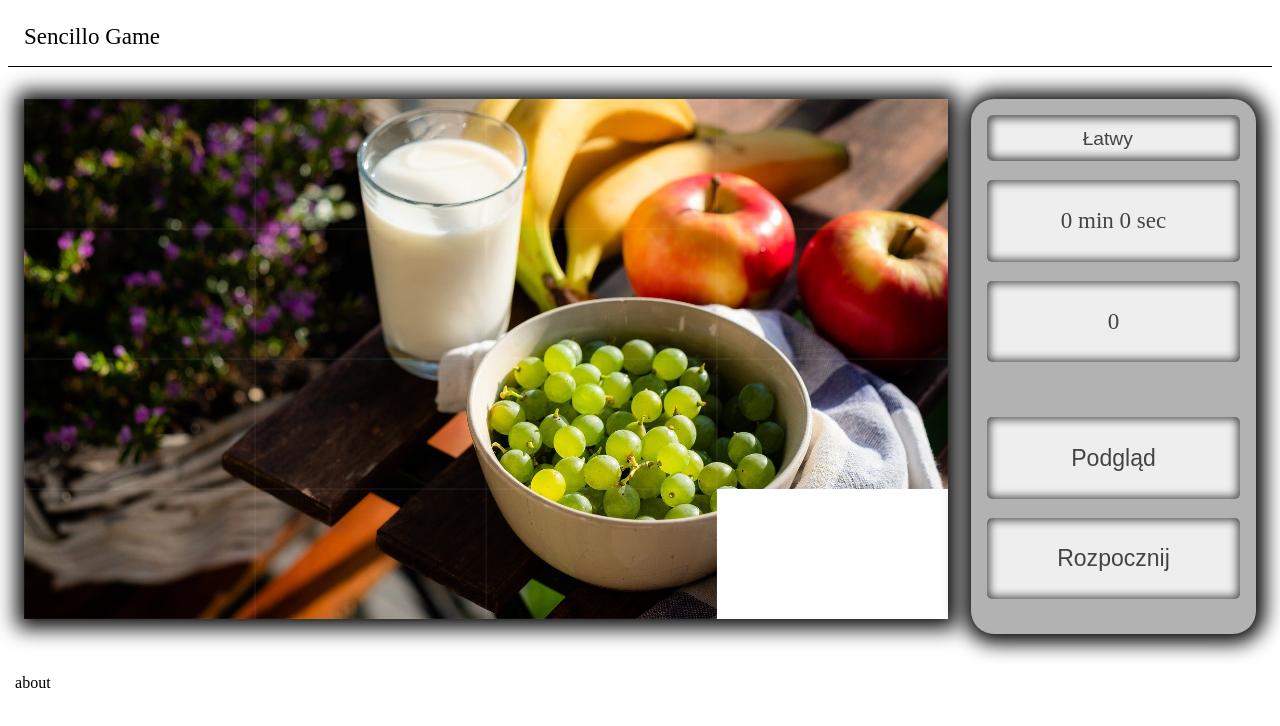
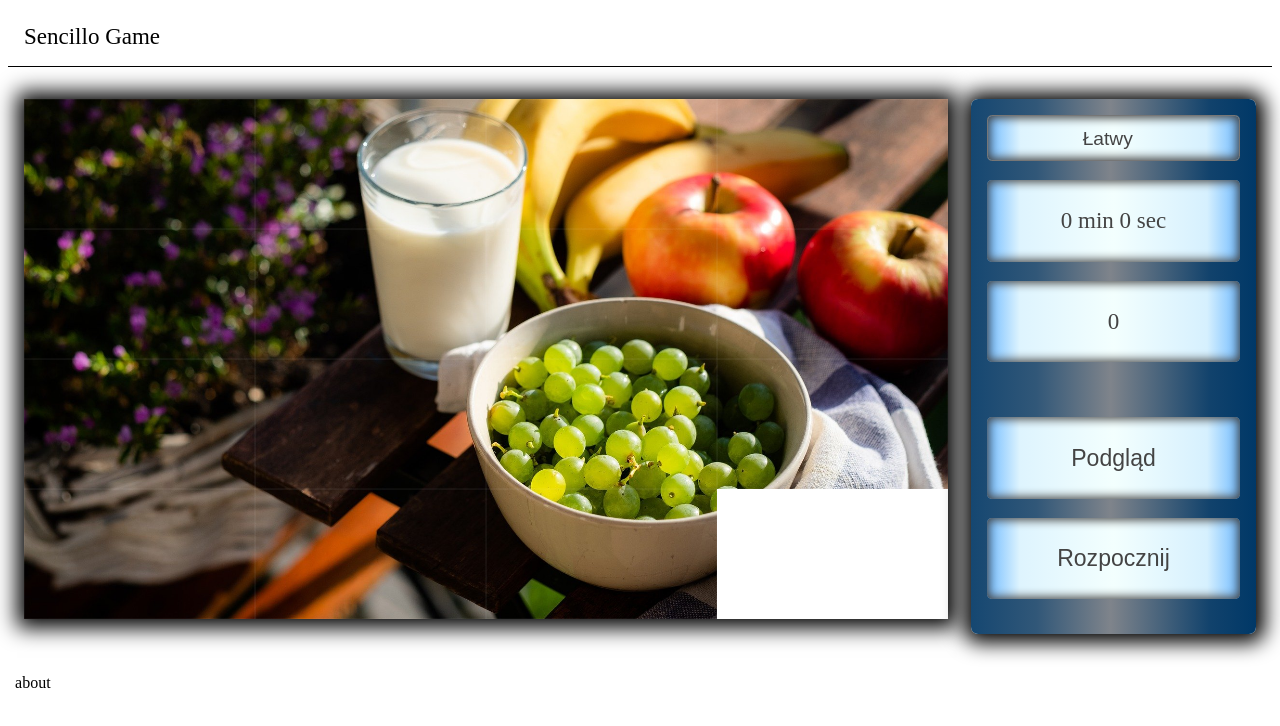
Before and after one commit to d38u6/sencillo, a website with bundled scripts: page src/index.html in a window 1280 px wide. Built offline with nearby package versions, Linux system fonts and the light colour scheme.

Commit message:
add background gradient to dashboard and dashboard-displayer

```diff
--- a/src/style.css
+++ b/src/style.css
@@ -25,13 +25,29 @@ footer {
 }
 
 #dashboard {
-  background-color: #b2b2b2;
+  background: rgb(21, 71, 113);
+  background: linear-gradient(
+    90deg,
+    rgba(21, 71, 113, 1) 0%,
+    rgba(49, 87, 120, 1) 23%,
+    rgba(127, 132, 139, 1) 49%,
+    rgba(17, 66, 108, 1) 84%,
+    rgba(0, 56, 103, 1) 100%
+  );
   padding: 1rem 1rem;
-  border-radius: 1.44rem;
+  border-radius: 0.44rem;
   box-shadow: 1px 1px 20px 8px #000;
 }
 .dashboard-displayer {
-  background-color: #eeeeee;
+  background: rgb(113, 187, 255);
+  background: linear-gradient(
+    90deg,
+    rgba(113, 187, 255, 1) 0%,
+    rgba(222, 244, 254, 1) 13%,
+    rgba(243, 255, 254, 1) 50%,
+    rgba(214, 240, 254, 1) 87%,
+    rgba(113, 187, 255, 1) 100%
+  );
   padding: 1.7rem;
   border-radius: 0.3rem;
   color: #444;
@@ -62,7 +78,7 @@ footer {
   cursor: pointer;
 }
 .btn.active {
-  background-color: #a6ffff;
+  background: #a6ffff;
 }
 .inner-shadow {
   box-shadow: inset 0 0 10px 2px #444444;
```
